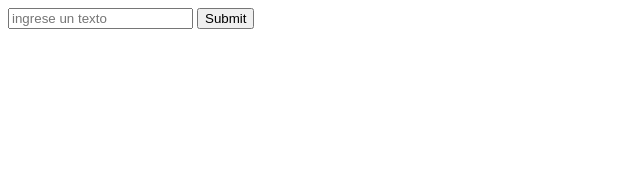
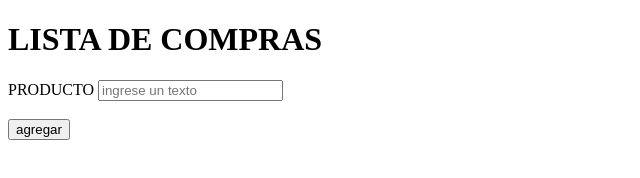
Before and after one commit to EdgarVelasco1/serverless-vercel, a website: page index.html in a window 1280 px wide. Shown: the whole page, without its empty margins (0-640 px from the left). Drawn offline with Linux system fonts and the light colour scheme.

Commit message:
new form

```diff
--- a/index.html
+++ b/index.html
@@ -4,11 +4,16 @@
     <title>Principiando Front</title>
 </head>
 <body>
+    <h1>LISTA DE COMPRAS</h1>
     <form id="todo-form">
+        <label class="etiqueta-todo" for="todo">PRODUCTO</label>
         <input id="todo" type="text" name="texto" placeholder="ingrese un texto">
-        <input id="enviar" type="submit">
+        <br>
+        <br>
+        <button id="agregar" type="submit">agregar</button>
         <ul id="todo-list">
         </ul>
     </form>
+    <script src="../app.js"></script>
 </body>
 </html>
```
